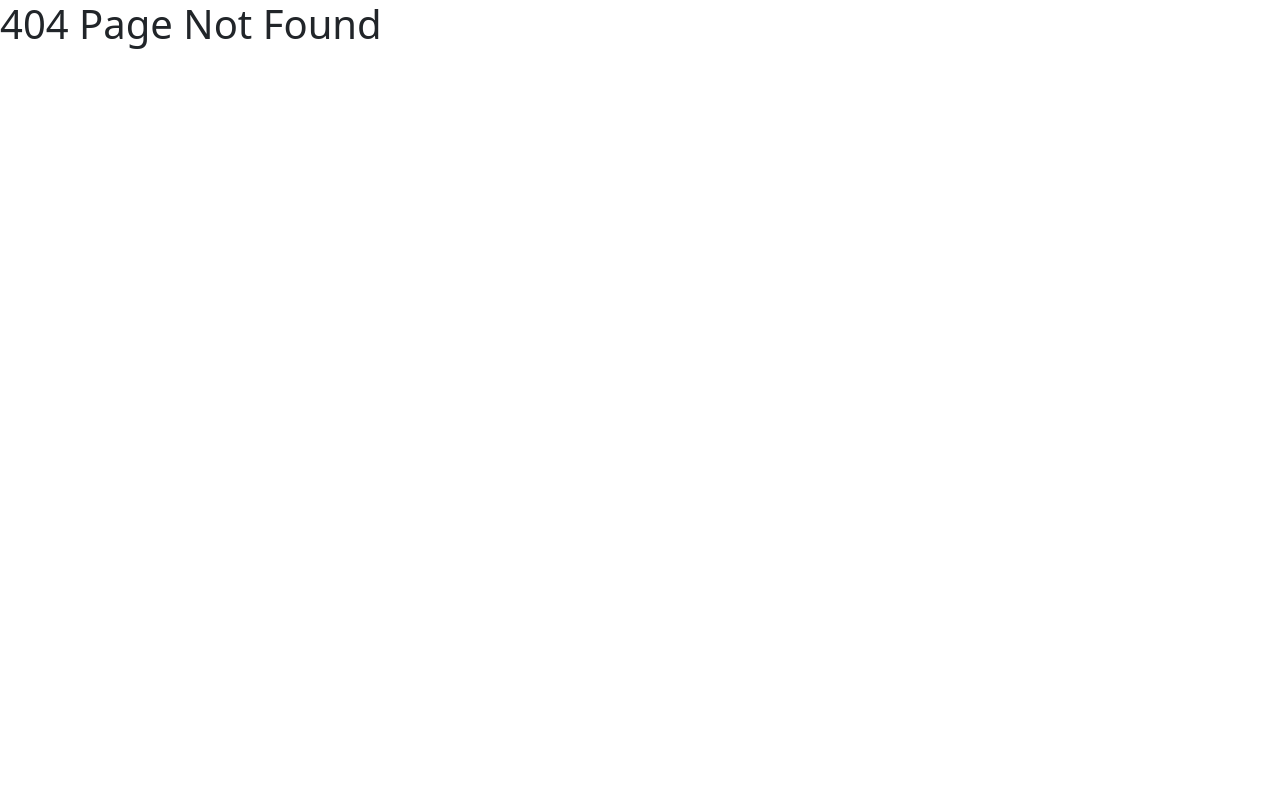
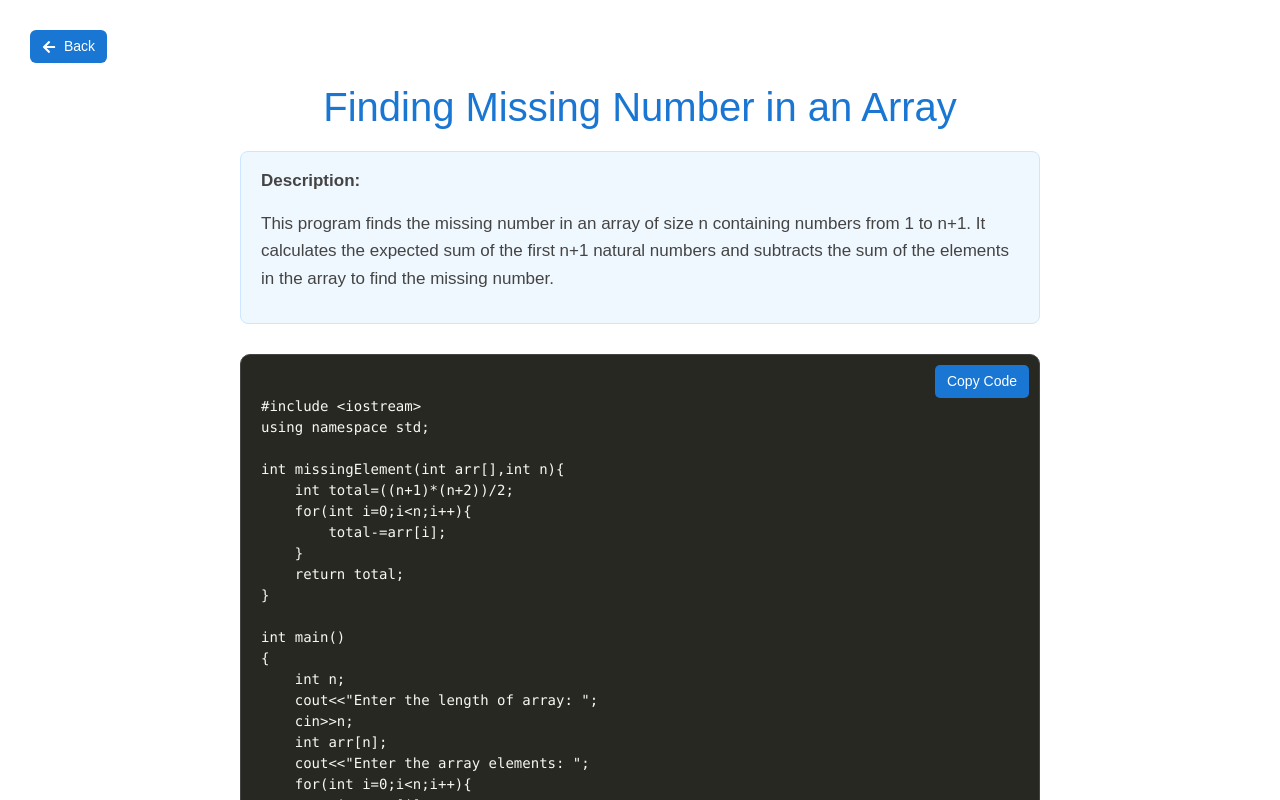
Before and after one commit to udaykallam/SimpleCppPrograms, a React (Vite) app: page /findingmissingnumberinarray in a window 1280 px wide. Before the commit this address had no page. Shown: the top 800 px of the page. Built offline with nearby package versions, Linux system fonts and the light colour scheme.

Commit message:
Finding missing element in an array

```diff
--- a/src/App.jsx
+++ b/src/App.jsx
@@ -18,6 +18,7 @@ import SumOfDigitsUntilSingleDigit from './pages/SumOfDigitsUntilSingleDigit'
 import RightAngledTriangle from './pages/RightAngledTriangle'
 import LeftAngledTriangle from './pages/LeftAngledTriangle'
 import SwapRowsInMatrix from './pages/SwapRowsInMatrix'
+import MissingNumberInArray from './pages/MissingNumberInArray'
 
 function App() {
   return (
@@ -42,6 +43,7 @@ function App() {
         <Route path="/rightangledtrianglepattern" element={<RightAngledTriangle />} />
         <Route path="/leftangledtrianglepattern" element={<LeftAngledTriangle />} />
         <Route path="/swaprowsinmatrix" element={<SwapRowsInMatrix />} />
+        <Route path="/findingmissingnumberinarray" element={<MissingNumberInArray />} />
       </Routes>
     </>
   )
--- a/src/components/Index.jsx
+++ b/src/components/Index.jsx
@@ -12,7 +12,7 @@ export const Index = () => {
     'Factorial', 'Fibonacci', 'Even or Odd', 'Armstrong Number',
     'Perfect Number', 'Reverse Number', 'Anagram',
     'LCM', 'HCF', 'Sum of matrix elements', 'Sum of digits until single digit','Right - Angled Triangle Pattern', 'Left - Angled Triangle Pattern',
-    'Swap Rows in Matrix'
+    'Swap Rows in Matrix','Finding missing number in an array'
   ];
 
   const routes = [
@@ -20,7 +20,7 @@ export const Index = () => {
     '/factorial', '/fibonacci', '/evenodd', '/armstrong',
     '/perfect', '/reverse', '/anagram',
     '/lcm','/hcf', '/sumofmatrix', 'sumofdigitsuntilsingledigit','rightangledtrianglepattern', 'leftangledtrianglepattern',
-    'swaprowsinmatrix'
+    'swaprowsinmatrix','findingmissingnumberinarray'
   ];
 
   const itemsPerPage = 10;
--- /dev/null
+++ b/src/pages/MissingNumberInArray.jsx
@@ -0,0 +1,41 @@
+import CodeTemplate from "../components/CodeTemplate";
+
+export default function MissingNumberInArray() {
+    const code=`
+#include <iostream>
+using namespace std;
+
+int missingElement(int arr[],int n){
+    int total=((n+1)*(n+2))/2;
+    for(int i=0;i<n;i++){
+        total-=arr[i];
+    }
+    return total;
+}
+
+int main()
+{
+    int n;
+    cout<<"Enter the length of array: ";
+    cin>>n;
+    int arr[n];
+    cout<<"Enter the array elements: ";
+    for(int i=0;i<n;i++){
+        cin>>arr[i];
+    }
+    cout<<"Missing element: "<<missingElement(arr,n);
+    return 0;
+}`
+
+const description = `This program finds the missing number in an array of size n containing numbers from 1 to n+1. It calculates the expected sum of the first n+1 natural numbers and subtracts the sum of the elements in the array to find the missing number.`;
+
+    return (
+        <>
+        <CodeTemplate
+            title="Finding Missing Number in an Array"
+            code={code}
+            description={description}
+        />
+        </>
+    )
+}
```
